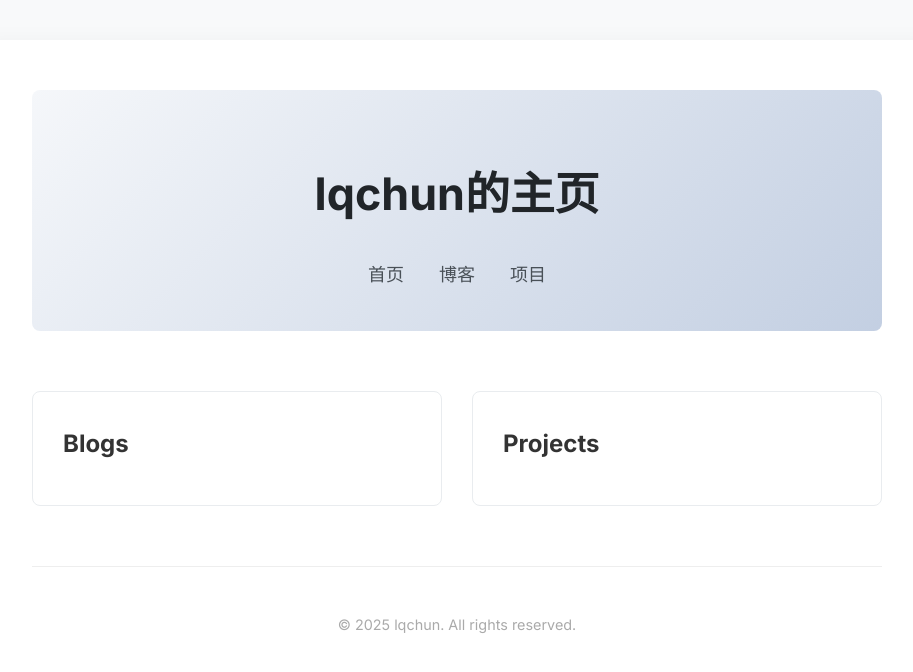
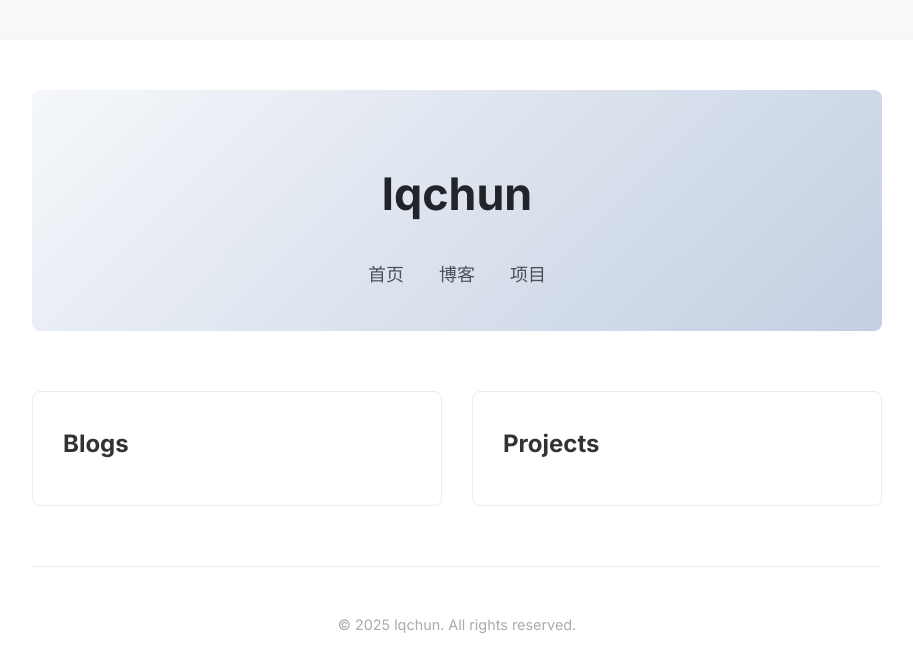
Before and after one commit to Lqchun-28/Lqchun-28.github.io, a Jekyll site: the page built from index.html, in a window 1280 px wide. Shown: the top 672 px of the page, without its empty margins (183-1096 px from the left). Built offline with Jekyll 4.4.1, drawn with Linux system fonts in a browser that asks for light colours.

Commit message:
Update _config.yml

```diff
--- a/_config.yml
+++ b/_config.yml
@@ -1,5 +1,10 @@
 # Site settings
-title: lqchun的主页
+title: lqchun
 
 # Build settings
 markdown: kramdown
+
+# Collections Setup
+collections:
+  articles:
+    output: true
```
